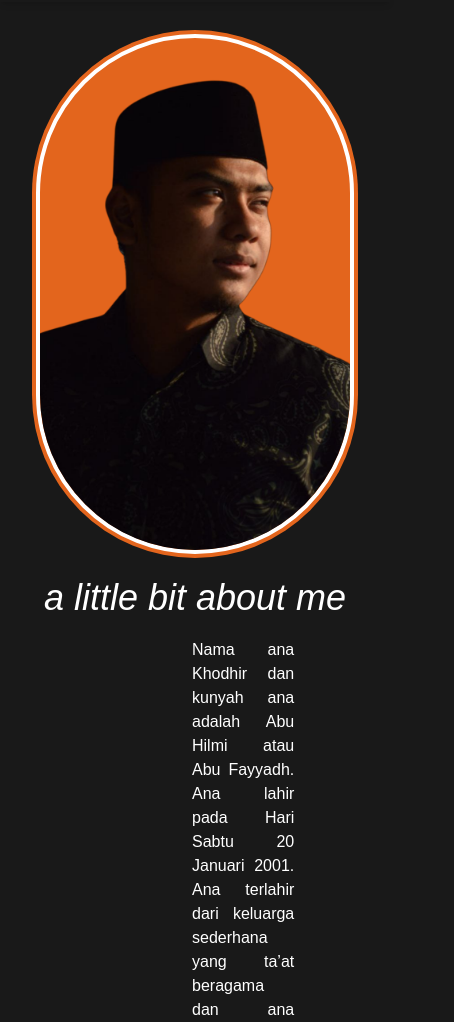
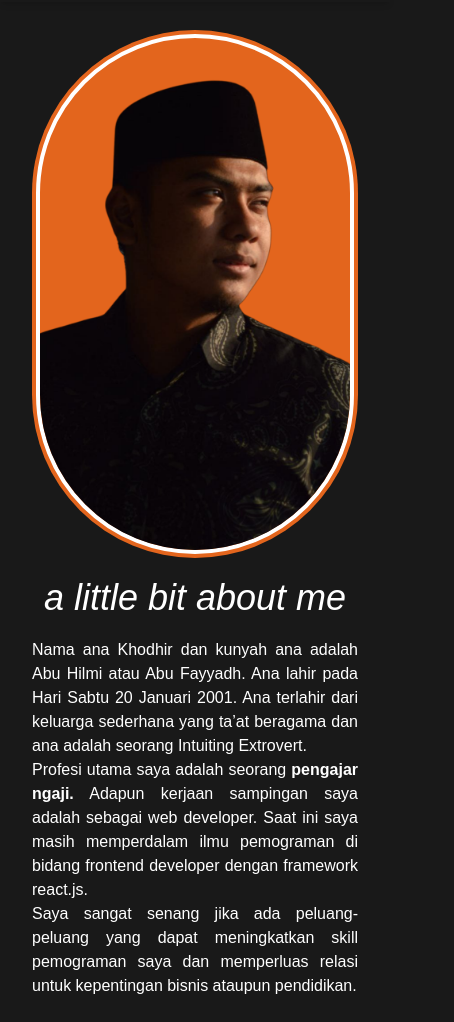
Before and after one commit to Afyadh-co/Portofolio-1, a website: page dist/about.html in a window 390 px wide. Shown: the part 78-1100 px from the top of the page, 454 px wide, since content can reach past the window. Drawn offline with Linux system fonts and the light colour scheme.

Commit message:
Memperbaiki responsif deskripsi About

```diff
--- a/dist/about.html
+++ b/dist/about.html
@@ -89,7 +89,7 @@
           <h1 class="mt-5 text-4xl font-thin text-white">
             <i>a little bit about me</i>
           </h1>
-          <span class="mx-auto px-40">
+          <span class="mx-auto px-0 lg:px-40">
           <p class="text-justify mt-5 text-white">
             Nama ana Khodhir dan kunyah ana adalah Abu Hilmi atau Abu Fayyadh. Ana lahir pada Hari Sabtu 20 Januari 2001. Ana terlahir dari keluarga sederhana yang ta’at beragama dan ana adalah seorang Intuiting Extrovert.<br>
             Profesi utama saya adalah seorang <b>pengajar ngaji.</b> Adapun kerjaan sampingan saya adalah sebagai web developer. Saat ini saya masih memperdalam ilmu pemograman di bidang frontend developer dengan framework react.js.</p>
```
Also changed, not shown: dist/styles.css.
